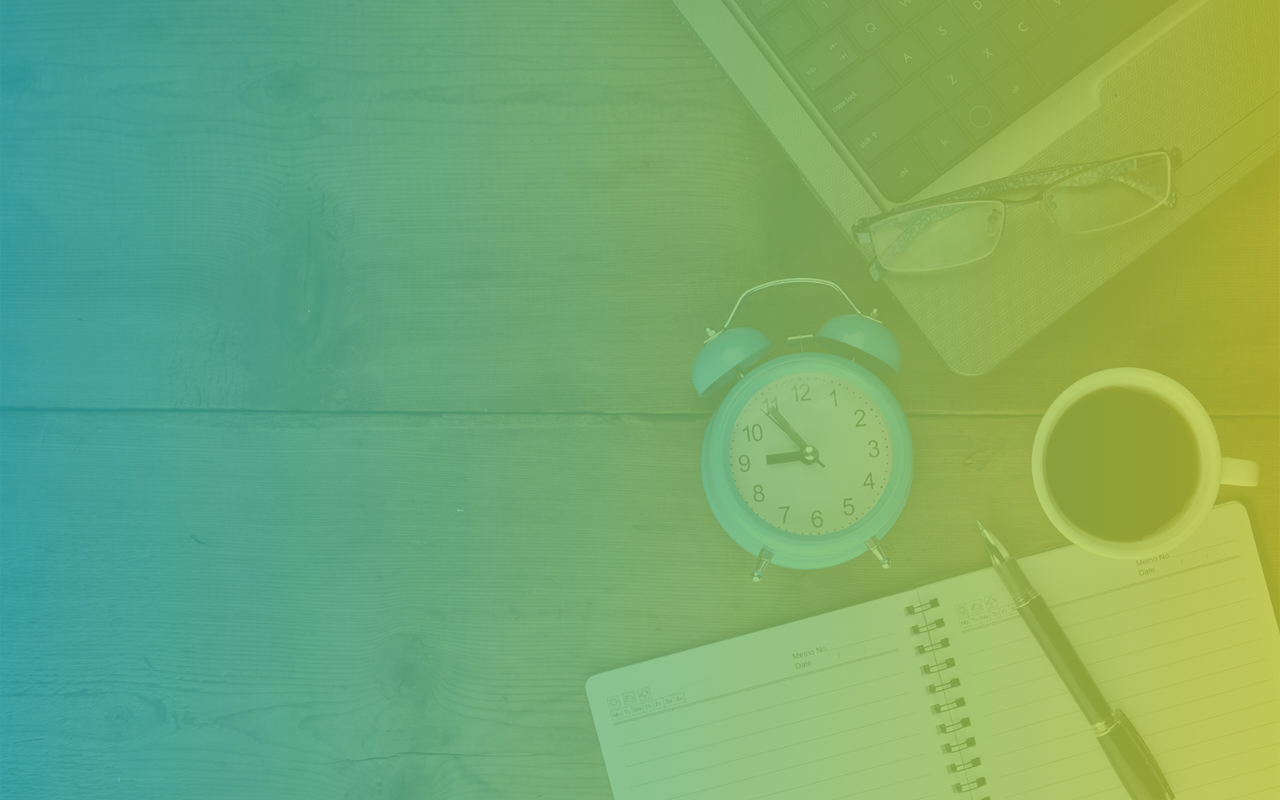
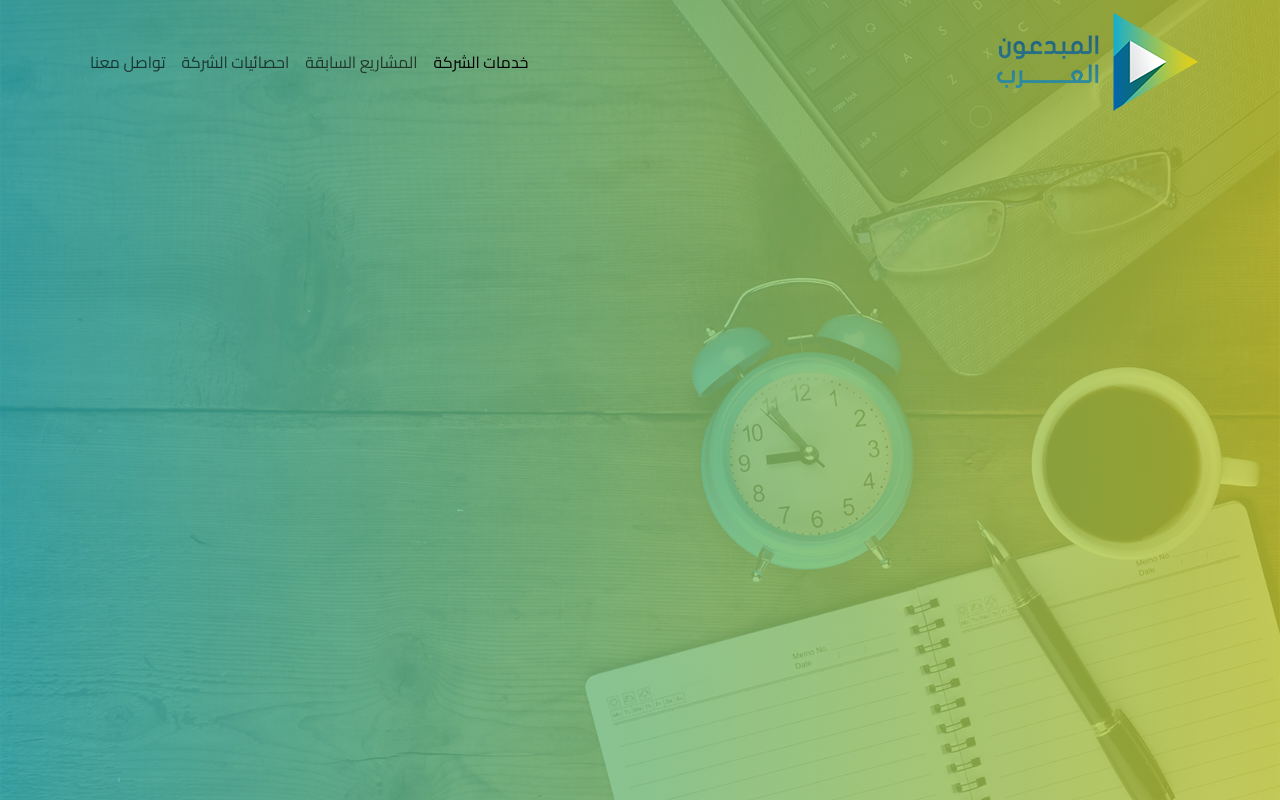
Before and after one commit to mouhamamd-kl/UI-Course, a plain HTML site: page landingPages/Company/index.html in a window 1280 px wide. Drawn offline with nearby package versions, Linux system fonts and the light colour scheme; files that its build step writes are made by us from their sources.

Commit message:
adding the navbar to the header and start styling

```diff
--- a/landingPages/Company/css/index.css
+++ b/landingPages/Company/css/index.css
@@ -1,7 +1,14 @@
+@import url('https://fonts.googleapis.com/css2?family=Cairo:wght@200;300;400;500;600;700;800;900;1000&display=swap');
 *{
     margin: 0;
     padding: 0;
 }
+@font-face{
+font-family: ar-font;
+src: url(../fonts/Cairo-SemiBold.ttf);
+}
+body{
+    font-family: 'Cairo', sans-serif;}
 header{
     background-image: url(../images/bg.jpg);
     background-size: cover;
@@ -11,3 +18,8 @@ header .overlay{
     background: linear-gradient(to right,rgba(46,178,181,0.8),rgba(197,203,50,0.8));
     min-height: 100vh;
 }
+@media (max-width:992px){
+    .navbar-collapse{
+        text-align: left;
+    }
+}
--- a/landingPages/Company/index.html
+++ b/landingPages/Company/index.html
@@ -1,18 +1,45 @@
 <!DOCTYPE html>
 <html lang="ar" dir="rtl">
+
 <head>
     <meta charset="UTF-8">
     <meta name="viewport" content="width=device-width, initial-scale=1.0">
-        <title>Document</title>
-        <link rel="stylesheet"
-            href="./assets/bootstrap/css/bootstrap.css">
-        <link rel="stylesheet"
-            href="https://cdnjs.cloudflare.com/ajax/libs/font-awesome/6.4.0/css/all.min.css"
+    <link rel="stylesheet" href="./asset/bootstrap/css/bootstrap.css">
+    <link rel="stylesheet" href="https://cdnjs.cloudflare.com/ajax/libs/font-awesome/6.4.0/css/all.min.css"
         integrity="sha512-iecdLmaskl7CVkqkXNQ/ZH/XLlvWZOJyj7Yy7tcenmpD1ypASozpmT/E0iPtmFIB46ZmdtAc9eNBvH0H/ZpiBw=="
         crossorigin="anonymous" referrerpolicy="no-referrer" />
     <link rel="stylesheet" href="./css/index.css">
 </head>
+
 <body>
+    <nav class="navbar navbar-expand-lg fixed-top">
+        <div class="container">
+            <a class="navbar-brand" href="#">
+                <img src="./images/logo.png" alt="">
+            </a>
+            <button class="navbar-toggler" type="button" data-bs-toggle="collapse"
+                data-bs-target="#navbarSupportedContent">
+                <!-- <span class="navbar-toggler-icon"></span> -->
+                <i class="fas fa-bars"></i>
+            </button>
+            <div class="collapse navbar-collapse" id="navbarSupportedContent">
+                <ul class="navbar-nav ms-auto mb-2 mb-lg-0">
+                    <li class="nav-item">
+                        <a class="nav-link active" href="#">خدمات الشركة</a>
+                    </li>
+                    <li class="nav-item">
+                        <a class="nav-link" href="#">المشاريع السابقة</a>
+                    </li>
+                    <li class="nav-item">
+                        <a class="nav-link" href="#">احصائيات الشركة</a>
+                    </li>
+                    <li class="nav-item">
+                        <a class="nav-link" href="#">تواصل معنا</a>
+                    </li>
+                </ul>
+            </div>
+        </div>
+    </nav>
     <header>
         <div class="overlay">
 
@@ -20,12 +47,11 @@
     </header>
     <main></main>
     <footer></footer>
-        <script
-            src="https://cdn.jsdelivr.net/npm/bootstrap@5.3.0/dist/js/bootstrap.bundle.min.js"
+    <script src="https://cdn.jsdelivr.net/npm/bootstrap@5.3.0/dist/js/bootstrap.bundle.min.js"
         integrity="sha384-geWF76RCwLtnZ8qwWowPQNguL3RmwHVBC9FhGdlKrxdiJJigb/j/68SIy3Te4Bkz"
         crossorigin="anonymous"></script>
-        <script
-            src="https://ajax.googleapis.com/ajax/libs/jquery/3.6.0/jquery.min.js"></script>
+    <script src="https://ajax.googleapis.com/ajax/libs/jquery/3.6.0/jquery.min.js"></script>
     <script src="./js/index.js"></script>
 </body>
+
 </html>
```
Also changed, not shown: landingPages/Company/fonts/Cairo-SemiBold.ttf (added). Lines whose indentation alone changed are shown as unchanged.
